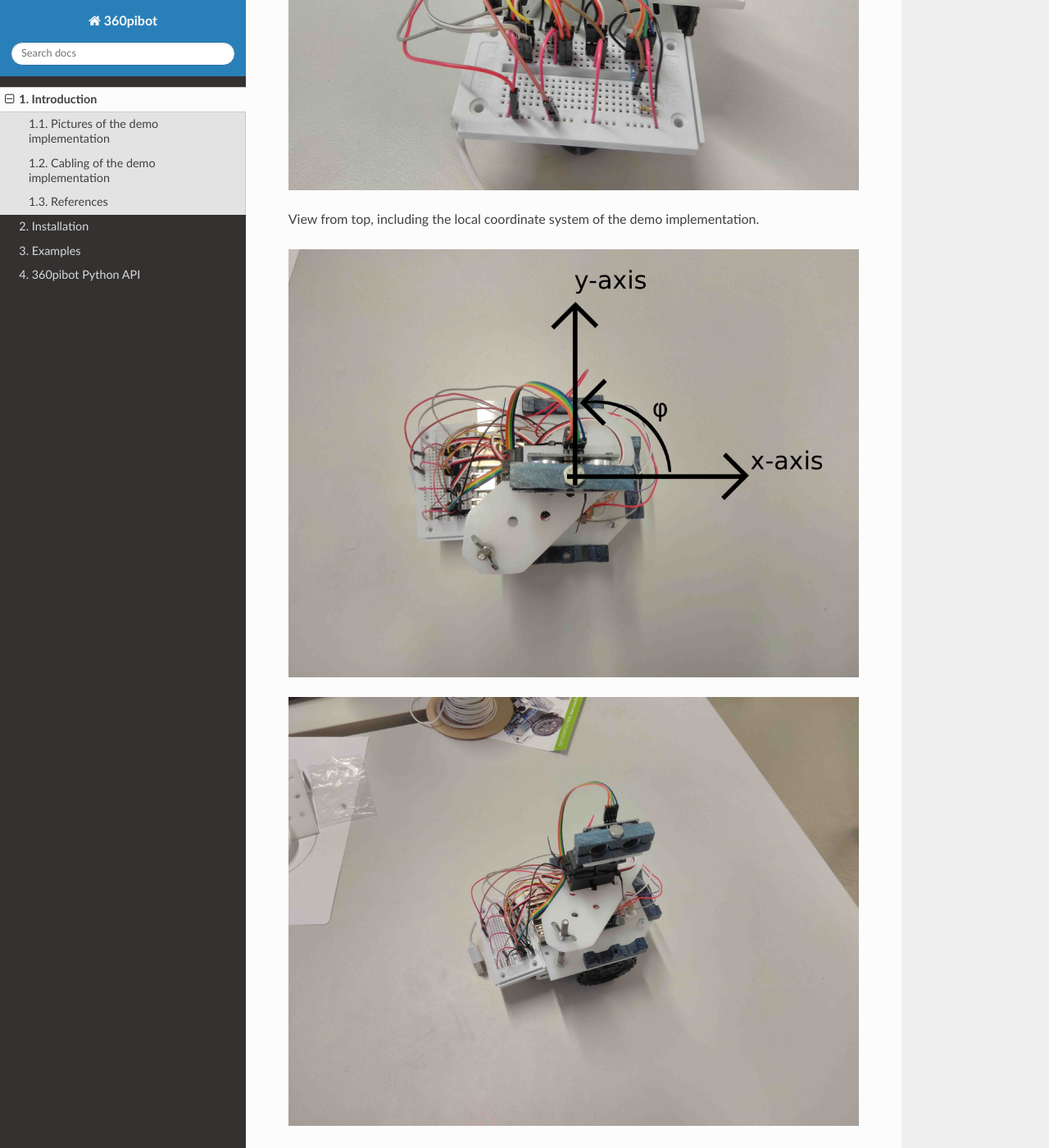
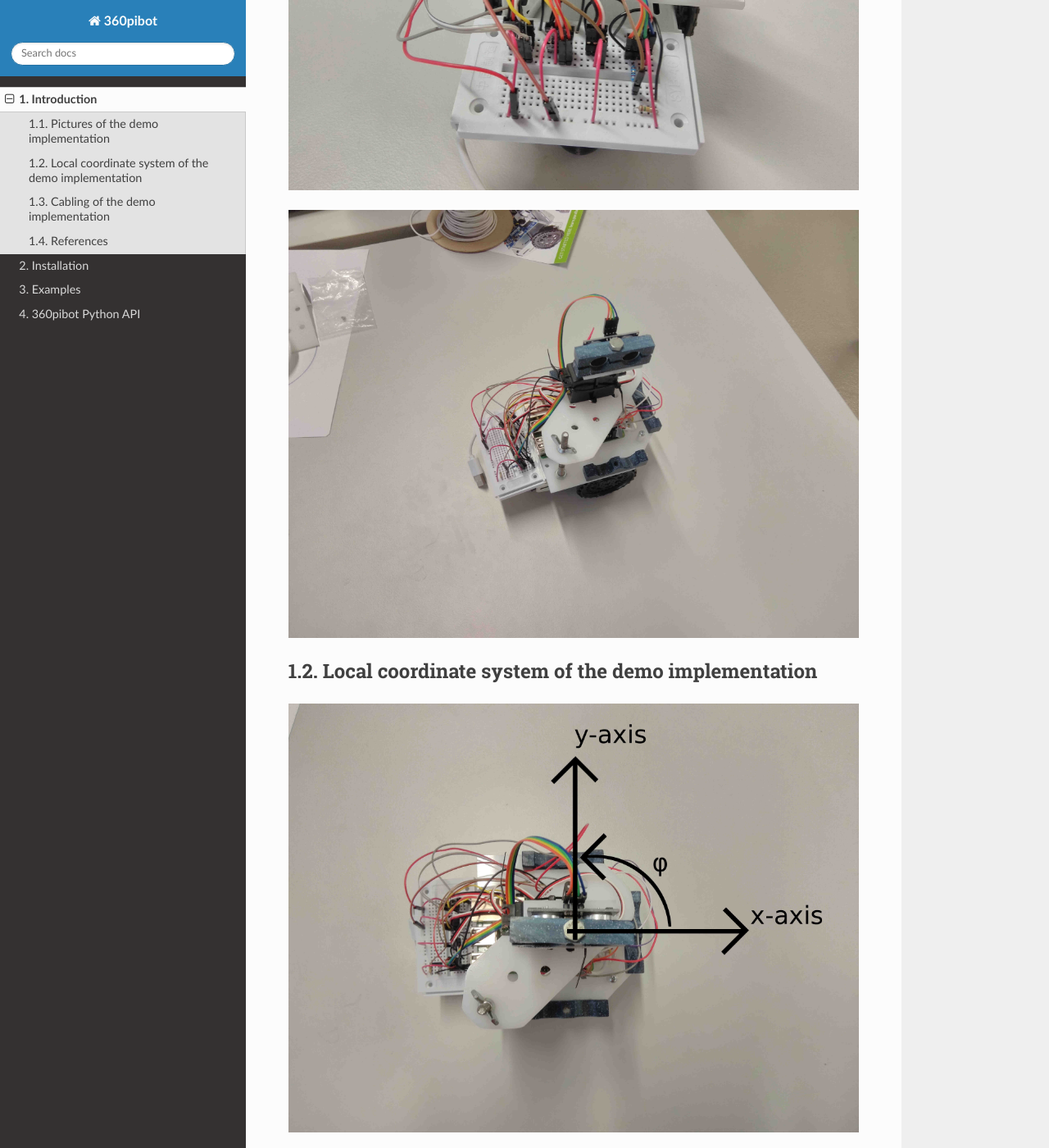
Before and after one commit to choeffer/360pibot, a Sphinx documentation site: the page built from docs/intro.rst, in a window 1280 px wide and 1400 px high, scrolled down 2775 px. Shown: the whole window at 82% size. Built offline with Sphinx 7.4.7 and the Read the Docs theme 2.0.0, drawn with Linux system fonts in a browser that asks for light colours.

Commit message:
added subsction in intro

```diff
--- a/docs/intro.rst
+++ b/docs/intro.rst
@@ -64,11 +64,13 @@ View from the back side.
 
 .. image:: /_static/3.jpg
 
-View from top, including the local coordinate system of the demo implementation.
+.. image:: /_static/5.jpg
+
+Local coordinate system of the demo implementation
+--------------------------------------------------
 
 .. image:: /_static/4.jpg
 
-.. image:: /_static/5.jpg
 
 Cabling of the demo implementation
 ----------------------------------
```
